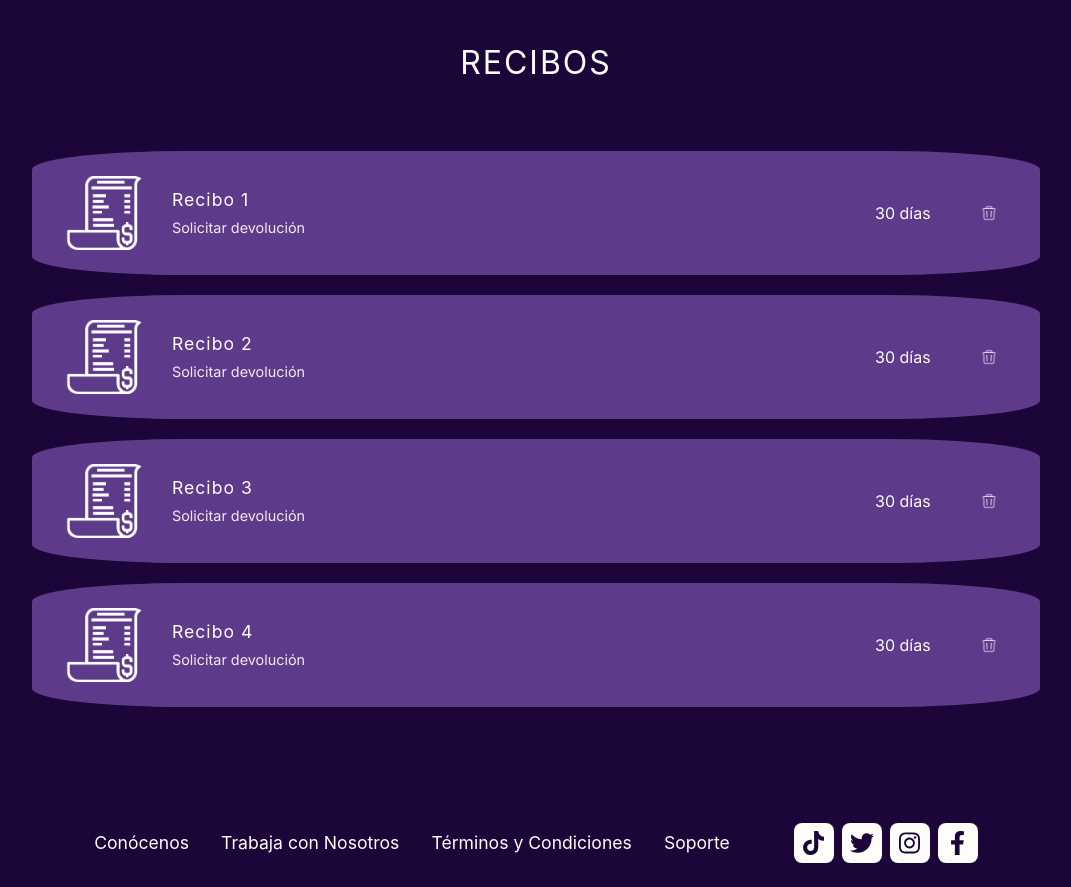
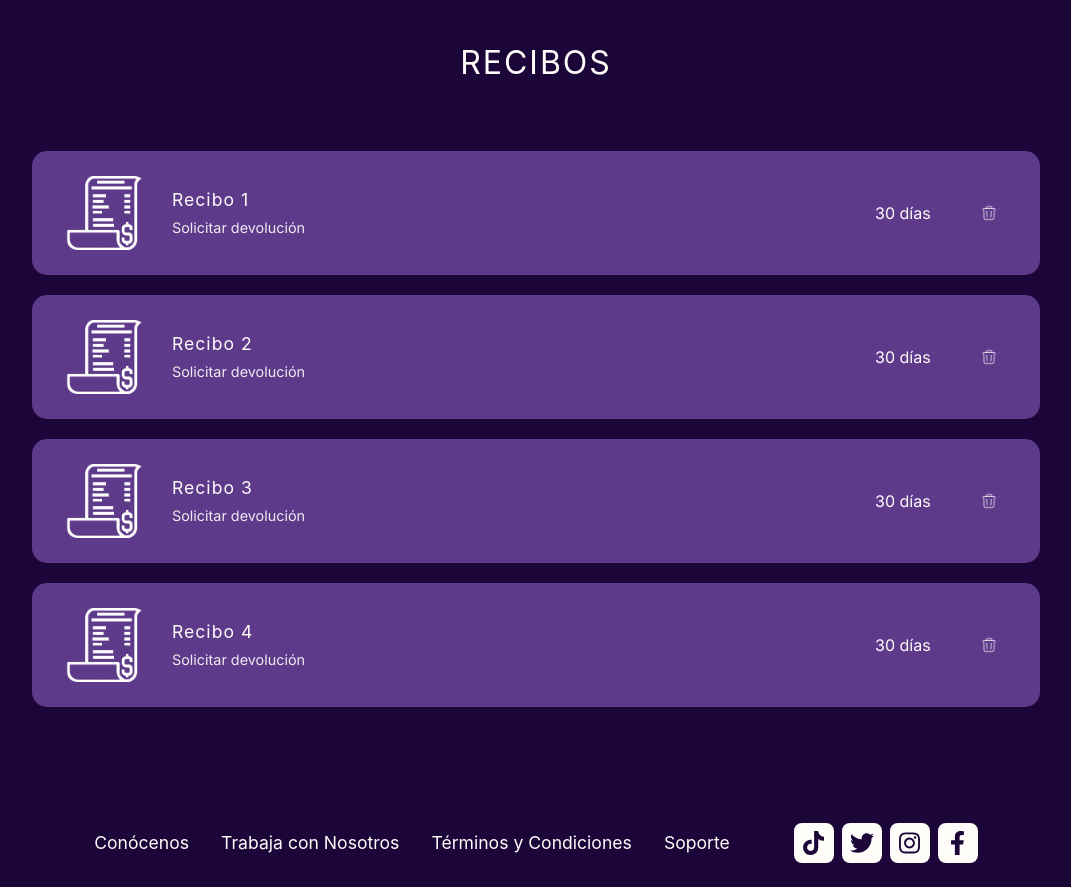
Before and after one commit to JoseAntonio105/kairos, a PHP site: page /recibos.php in a window 1280 px wide. Shown: the part 73-960 px from the top of the page, without its empty margins (104-1175 px from the left). Run offline with PHP 8.4, Linux system fonts and the light colour scheme; data that the repository does not hold is empty; style sheets or scripts are compiled from the project's sources; some libraries are stand-ins or nearby versions; some web fonts are replaced.

Commit message:
Añadir enlace al minijuego en el dropdown de la cabecera y correcciones al archivo de recibos.scss para mayor fidelidad con la guía de estilos.

```diff
--- a/includes/navigation.php
+++ b/includes/navigation.php
@@ -23,6 +23,7 @@
                     <li><a class="dropdown-item" href="playstation.php">PlayStation</a></li>
                     <li><a class="dropdown-item" href="xbox.php">Xbox</a></li>
                     <li><a class="dropdown-item" href="nintendo.php">Nintendo</a></li>
+                    <li><a class="dropdown-item" href="minijuego-konva/index.html">Juega a Konva Commerce Game!</a></li>
                 </ul>
             </div>
 
--- a/scss/sections/_recibos.scss
+++ b/scss/sections/_recibos.scss
@@ -40,7 +40,7 @@
 
         .tarjeta-recibo {
             background: $secundario;
-            border-radius: $border-radius-lg;
+            border-radius: 15px;
             padding: 1.25rem 2rem;
             display: grid;
             grid-template-columns: 90px auto 80px 35px;
```
Also changed, not shown: 1 other file.
